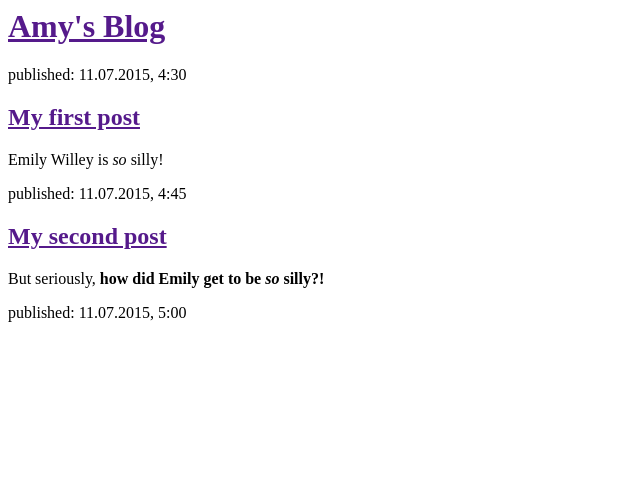
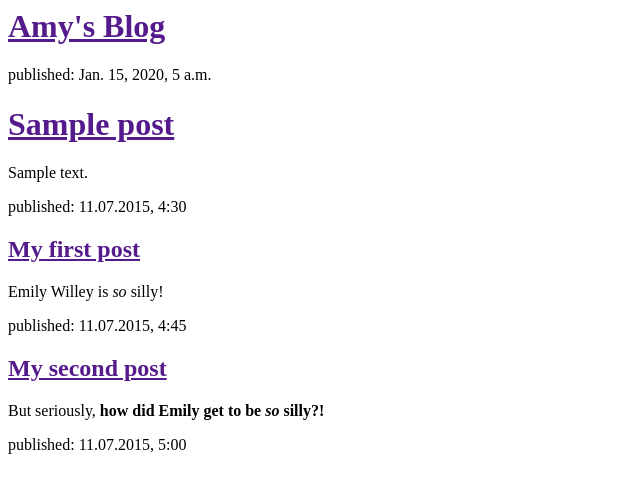
Before and after one commit to amylabenz/my-first-blog, a Django app: template blog/templates/blog/post_list.html in a window 1280 px wide. Shown: the top 493 px of the page, without its empty margins (0-640 px from the left). Run offline with Django 3.2, Linux system fonts and the light colour scheme; the template is opened without the code that fills it: values that come from a table or form of the project are taken from there, others are empty; tables that the repository leaves empty hold one stand-in row (values such as "Sample post").

Commit message:
Modified templates to display posts from database.

```diff
--- a/blog/templates/blog/post_list.html
+++ b/blog/templates/blog/post_list.html
@@ -6,7 +6,13 @@
         <div>
             <h1><a href="">Amy's Blog</a></h1>
         </div>
-
+        {% for post in posts %}
+        <div>
+            <p>published: {{ post.published_date }}</p>
+            <h1><a href="">{{ post.title }}</a></h1>
+            <p>{{ post.text|linebreaks }}</p>
+        </div>
+    {% endfor %}
         <div>
             <p>published: 11.07.2015, 4:30</p>
             <h2><a href="">My first post</a></h2>
--- a/blog/views.py
+++ b/blog/views.py
@@ -1,4 +1,7 @@
 from django.shortcuts import render
+from django.utils import timezone
+from .models import Post
 
 def post_list(request):
-    return render(request, 'blog/post_list.html', {})
+    posts = Post.objects.filter(published_date__lte=timezone.now()).order_by('published_date')
+    return render(request, 'blog/post_list.html', {'posts': posts})
```
